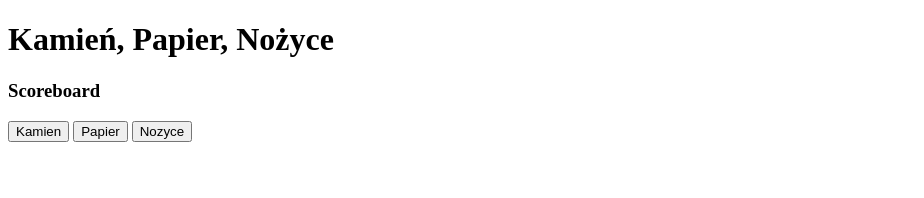
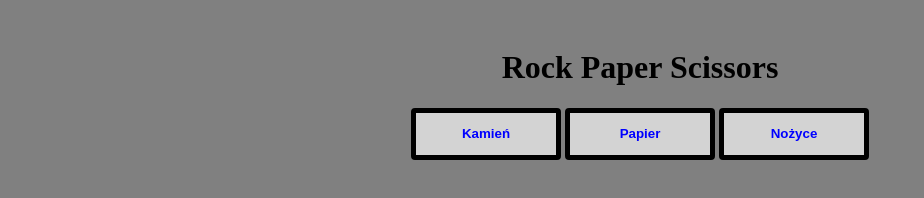
Before and after one commit to Adriansiwiak/javascript-prework, a website: page index.html in a window 1280 px wide. Shown: the whole page, without its empty margins (0-924 px from the left). Drawn offline with Linux system fonts and the light colour scheme.

Commit message:
Edit html and css code

```diff
--- a/index.html
+++ b/index.html
@@ -1,23 +1,24 @@
 <!DOCTYPE html>
-<html lang="en">
+<html lang="pl">
+
 <head>
 	<meta charset="UTF-8">
 	<title>Kamień, papier, nożyce</title>
 	<link rel="stylesheet" href="css/style.css">
 </head>
+
 <body>
 	<div class="container">
-		<h1>Kamień, Papier, Nożyce</h1>
-	</div>
-	<div class="container-game">
-		<h3>
-			Scoreboard
-		</h3>
-		<button class="button1">Kamien</button>
-		<button class="button1">Papier</button>
-		<button class="button1">Nozyce</button>
+		<h1>Rock Paper Scissors</h1>
+		<div id="buttons" class="buttons">
+			<button id="play-ro">Kamień</button>
+			<button id="play-pa">Papier</button>
+			<button id="play-sc">Nożyce</button>
+		</div>
+		<div id="messages" class="txt"></div>
 	</div>
 	<script src="js/functions.js"></script>
 	<script src="js/script.js"></script>
 </body>
+
 </html>
--- a/sass/style.scss
+++ b/sass/style.scss
@@ -0,0 +1,24 @@
+body {
+    background-color: grey;
+}
+.container {
+    text-align: center;
+    padding: 20px;
+  }
+button {
+        text-decoration: none;
+        text-align: center;
+        color:blue;
+        border: 5px solid black;
+        border-radius: 4px;
+        width: 150px;
+        line-height: 40px;
+        display: inline-block;
+        font-weight: 600;
+        background: lightgray;
+}
+.txt {
+    color: blue;
+    padding-top: 30px;
+    font-size: 40px;
+}
```
Also changed, not shown: css/style.css, 1 other file.
